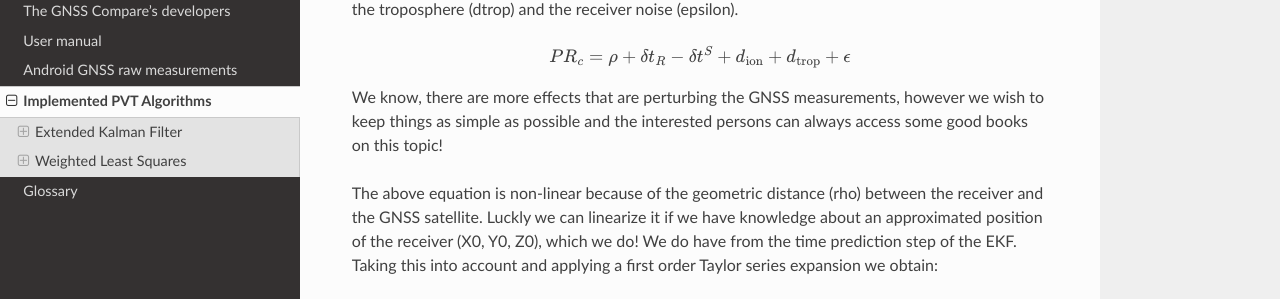
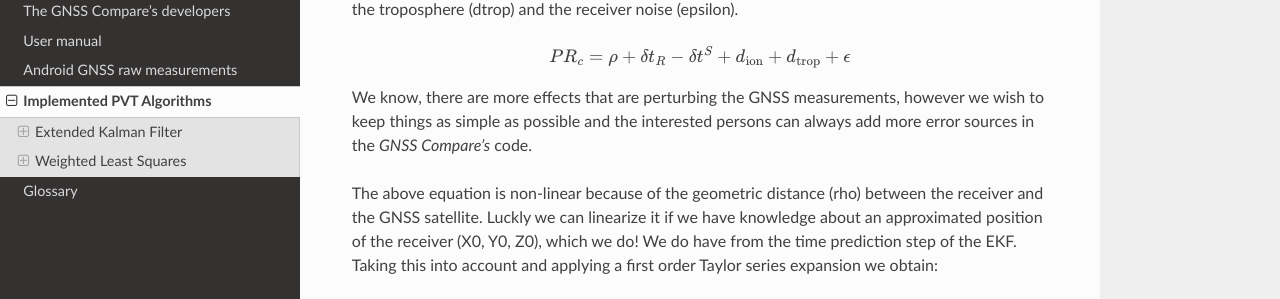
Before and after one commit to TheGalfins/GNSS_Compare, a Sphinx documentation site: the page built from docs/implemented_algorithms.rst, in a window 1280 px wide and 900 px high, scrolled down 1459 px. Shown: the part 170-469 px from the top of the window. Built offline with Sphinx 7.4.7 and the Read the Docs theme 2.0.0, drawn with Linux system fonts in a browser that asks for light colours.

Commit message:
Few corrections

```diff
--- a/docs/implemented_algorithms.rst
+++ b/docs/implemented_algorithms.rst
@@ -73,7 +73,7 @@ and the receiver noise (epsilon).
    PR_c = \rho + \delta t_R - \delta t^S + d_{\text{ion}} + d_{\text{trop}} + \mathbf{\epsilon}
 
 We know, there are more effects that are perturbing the GNSS measurements, however
-we wish to keep things as simple as possible and the interested persons can always access some good books on this topic!
+we wish to keep things as simple as possible and the interested persons can always add more error sources in the *GNSS Compare's* code.
 
 The above equation is non-linear because of the geometric distance (rho) between the receiver and the GNSS satellite. Luckly we can
 linearize it if we have knowledge about an approximated position of the receiver (X0, Y0, Z0), which we do! We do have from the time prediction
```
